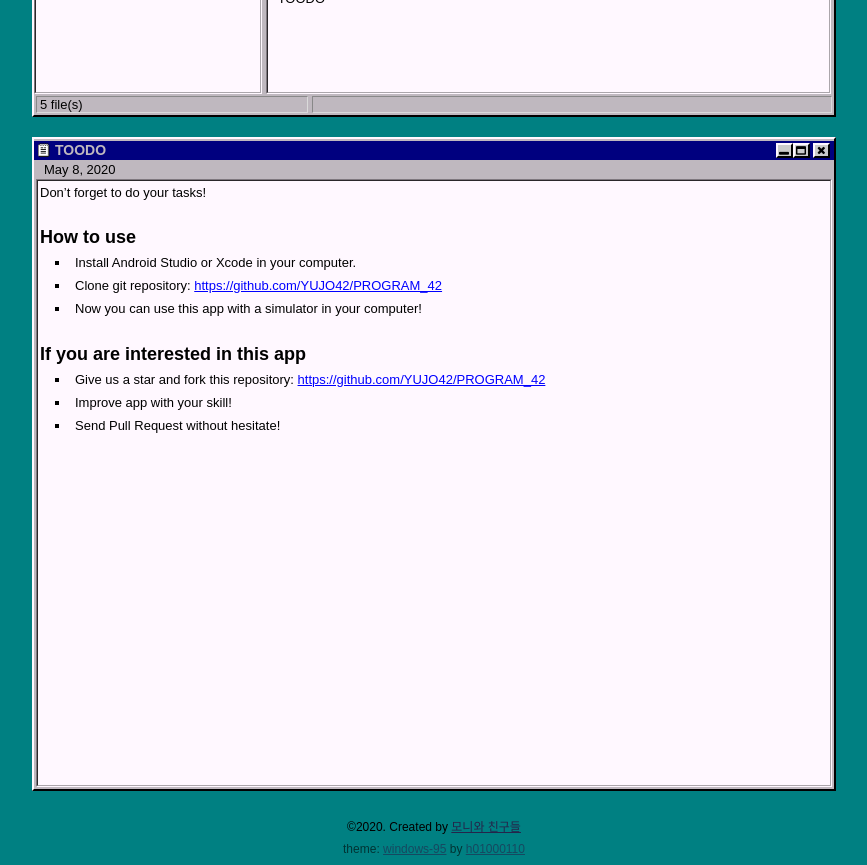
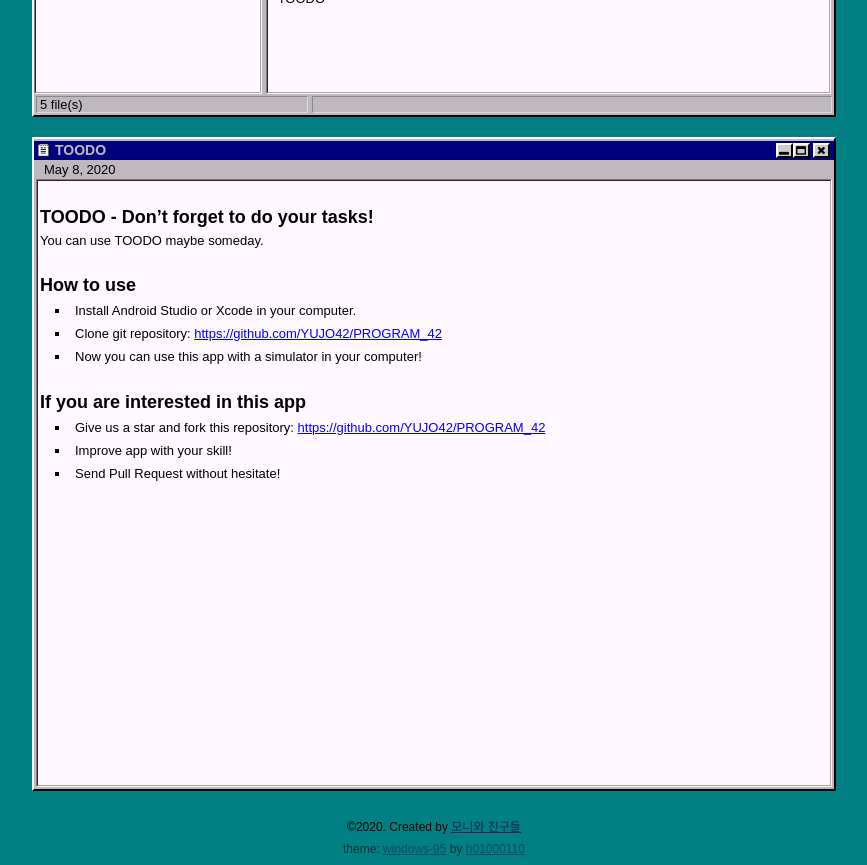
Before and after one commit to yujo11/PROGRAM_42, a Jekyll site: the page built from docs/_posts/2020-05-08-toodo.md, in a window 1280 px wide, cut to the strip 108-973 px from the top of the page. Shown: the whole strip, without its empty margins (206-1073 px from the left). Built offline with Jekyll 4.4.1, drawn with Linux system fonts in a browser that asks for light colours.

```diff
--- a/docs/_layouts/default.html
+++ b/docs/_layouts/default.html
@@ -92,11 +92,7 @@
 				<li>{{ page.date | date: '%B %-d, %Y' }}</li>
 			</ul>
 			<div class="post_content">
-				{% if page.title == '모니와친구들' %}
-					<h2>TOODO is almost done!</h2>
-				{% else %}
-					{{ content }}
-				{% endif %}
+				{{ content }}
 			</div>
 		</div>
     {% endif %}
--- a/docs/_posts/2020-05-08-toodo.md
+++ b/docs/_posts/2020-05-08-toodo.md
@@ -4,7 +4,9 @@ title: "TOODO"
 tags: toodo
 ---
 
-Don't forget to do your tasks!
+## TOODO - Don't forget to do your tasks!
+
+You can use TOODO maybe someday.
 
 ## How to use
 
```
Also changed, not shown: docs/_posts/2020-05-05-cbaek.md (+1 -1 lines), docs/_posts/2020-05-05-seongwpa.md (+1 -1 lines), docs/_posts/2020-05-05-yujo.md (+1 -1 lines), docs/_posts/2020-05-08-team.md (+2 -0 lines), docs/index.html (deleted, +0 -9 lines), docs/index.md (added, +6 -0 lines).
